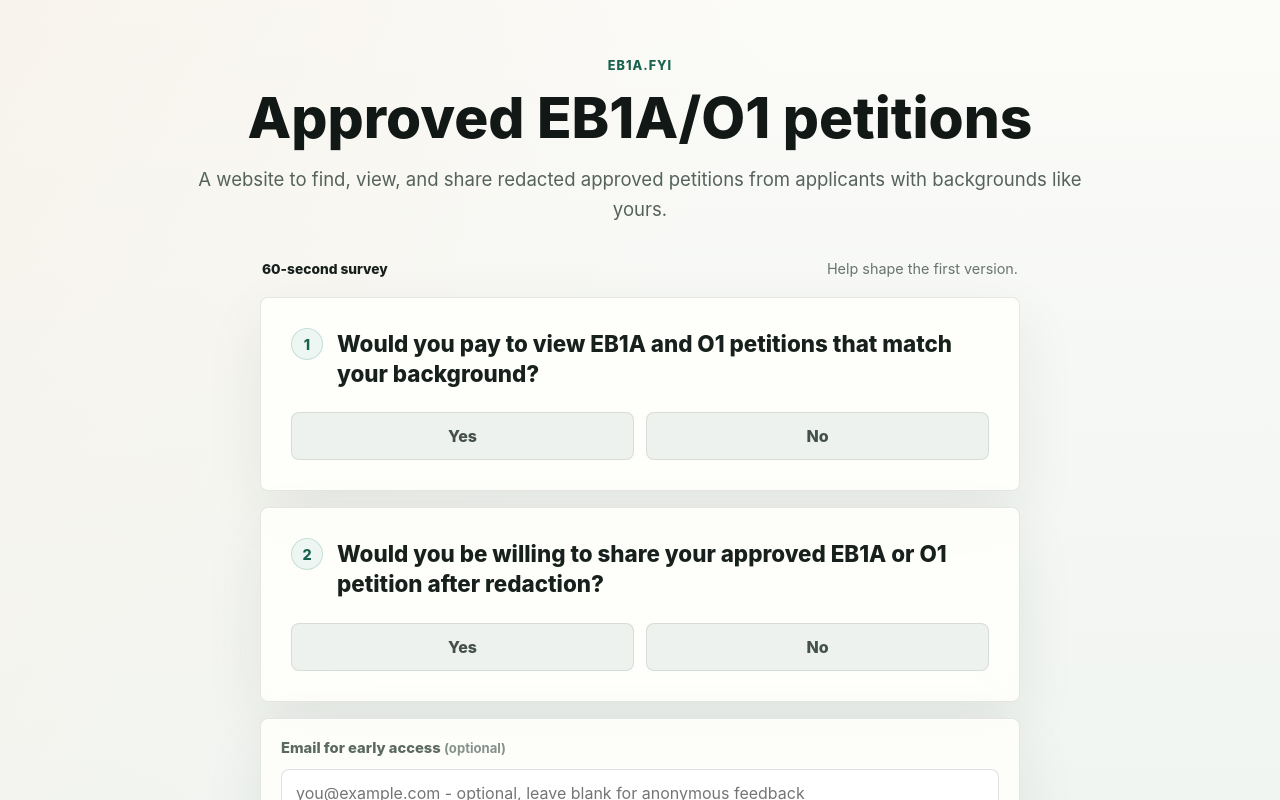
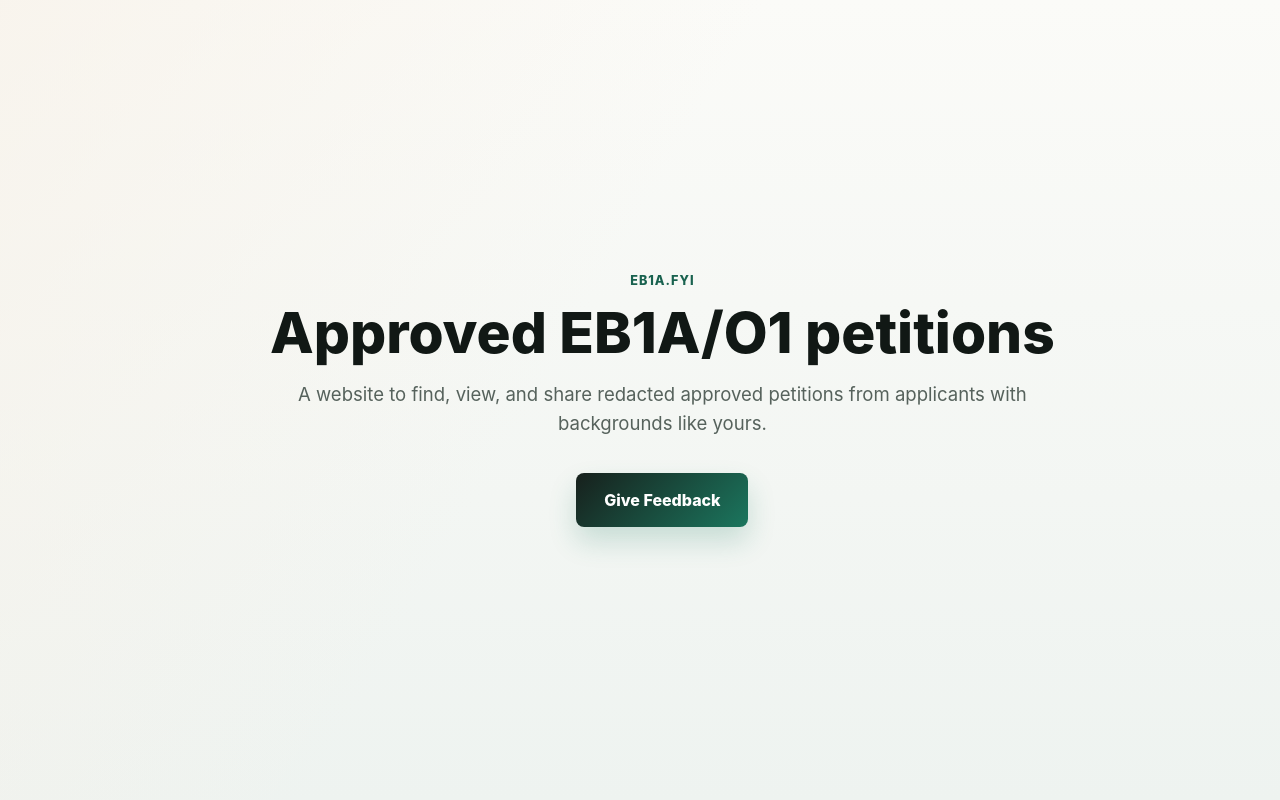
Before and after one commit to muditjai/eb1a-app-hermes, a React (Vite) app: page / in a window 1280 px wide. Shown: the top 800 px of the page. Built offline with nearby package versions, Linux system fonts and the light colour scheme; no server answers.

Commit message:
Add simple home landing page

```diff
--- a/src/App.tsx
+++ b/src/App.tsx
@@ -22,7 +22,40 @@ const initialContributorState: QuestionState = {
   comment: '',
 };
 
+const headline = 'Approved EB1A/O1 petitions';
+const subtitle =
+  'A website to find, view, and share redacted approved petitions from applicants with backgrounds like yours.';
+
 export function App() {
+  const route = window.location.pathname.replace(/\/+$/, '') || '/';
+
+  useEffect(() => {
+    capturePageview();
+  }, []);
+
+  if (route !== '/feedback') {
+    return <HomePage />;
+  }
+
+  return <FeedbackPage />;
+}
+
+function HomePage() {
+  return (
+    <main className="page-shell home-shell">
+      <section className="home-hero">
+        <p className="eyebrow">eb1a.fyi</p>
+        <h1>{headline}</h1>
+        <p className="intro">{subtitle}</p>
+        <a className="feedback-link" href="/feedback">
+          Give Feedback
+        </a>
+      </section>
+    </main>
+  );
+}
+
+function FeedbackPage() {
   const [buyer, setBuyer] = useState<QuestionState>(initialBuyerState);
   const [contributor, setContributor] = useState<QuestionState>(initialContributorState);
   const [email, setEmail] = useState('');
@@ -31,10 +64,6 @@ export function App() {
   const canSubmit = useMemo(() => {
     return Boolean(buyer.answer && contributor.answer);
   }, [buyer, contributor]);
-
-  useEffect(() => {
-    capturePageview();
-  }, []);
 
   function updateBuyer(update: Partial<QuestionState>) {
     setBuyer((current) => ({ ...current, ...update }));
@@ -82,11 +111,8 @@ export function App() {
       <section className="hero">
         <div className="hero-copy">
           <p className="eyebrow">eb1a.fyi</p>
-          <h1>Approved EB1A/O1 petitions</h1>
-          <p className="intro">
-            A website to find, view, and share redacted approved petitions from
-            applicants with backgrounds like yours.
-          </p>
+          <h1>{headline}</h1>
+          <p className="intro">{subtitle}</p>
         </div>
       </section>
 
--- a/src/styles.css
+++ b/src/styles.css
@@ -27,6 +27,10 @@ button,
 input,
 textarea {
   font: inherit;
+}
+
+a {
+  color: inherit;
 }
 
 button {
@@ -88,6 +92,41 @@ h1 {
   color: #56625c;
   font-size: clamp(1rem, 2vw, 1.16rem);
   line-height: 1.6;
+}
+
+.home-shell {
+  place-items: center;
+  padding: clamp(48px, 8vw, 88px) 0;
+}
+
+.home-hero {
+  display: grid;
+  justify-items: center;
+  width: min(100% - 20px, 980px);
+  text-align: center;
+}
+
+.feedback-link {
+  display: inline-grid;
+  place-items: center;
+  min-width: 172px;
+  min-height: 54px;
+  margin-top: 34px;
+  padding: 0 24px;
+  border-radius: 8px;
+  color: #ffffff;
+  background: linear-gradient(135deg, #17201c, #1b765e);
+  box-shadow: 0 14px 28px rgba(27, 118, 94, 0.2);
+  font-weight: 820;
+  text-decoration: none;
+  transition:
+    transform 180ms ease,
+    box-shadow 180ms ease;
+}
+
+.feedback-link:hover {
+  transform: translateY(-1px);
+  box-shadow: 0 18px 34px rgba(27, 118, 94, 0.24);
 }
 
 .survey {
```
